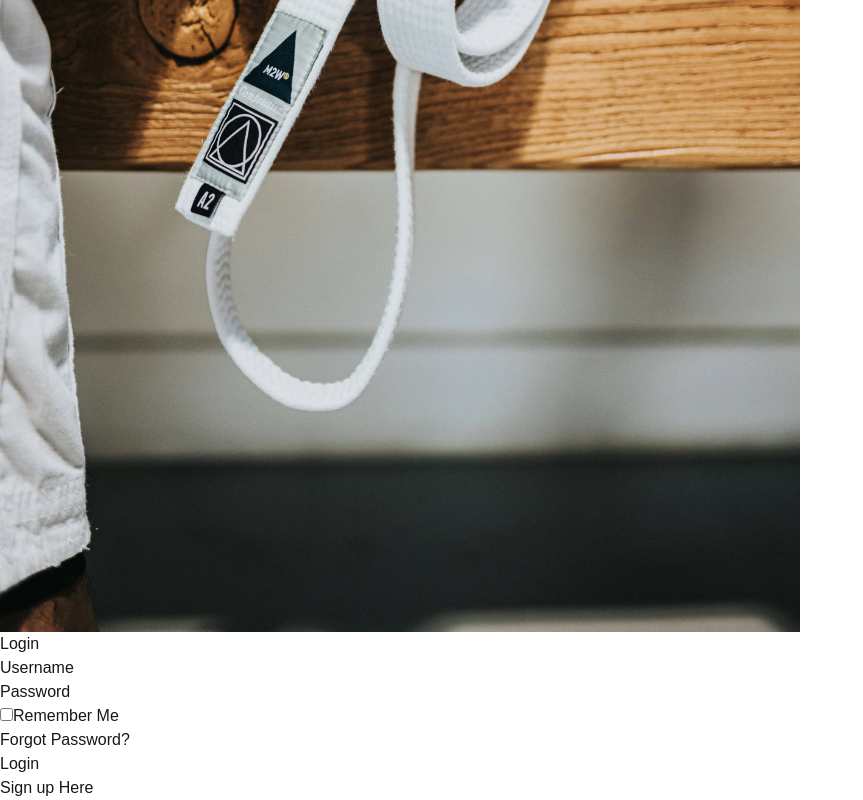
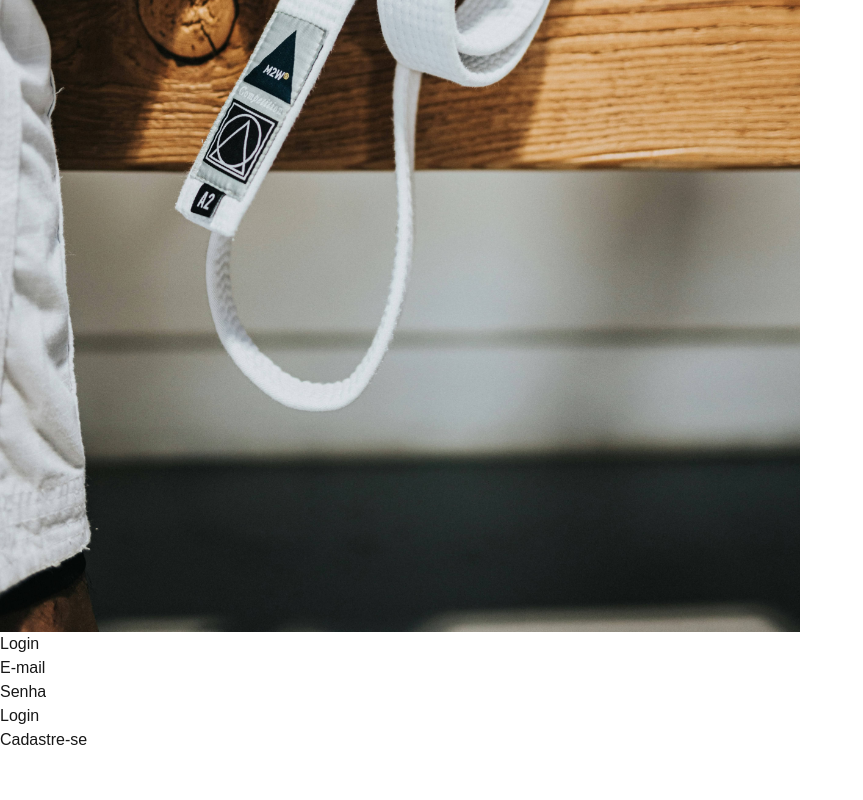
Before and after one commit to renatoReboucas/app-judo, a Next.js app: page / in a window 1280 px wide. Shown: the part 567-1367 px from the top of the page, without its empty margins (0-863 px from the left). After the commit the page ends 1319 px from the top, so only its background shows below. Built offline with nearby package versions, Linux system fonts and the light colour scheme.

Commit message:
feat: login page

```diff
--- a/src/app/page.tsx
+++ b/src/app/page.tsx
@@ -20,32 +20,32 @@ export default function Home() {
         <form action="#" method="POST">
           {/* Username Input */}
           <div className="mb-4">
-            <label htmlFor="username" className="block text-gray-600">
-              Username
+            <label htmlFor="email" className="block text-gray-600">
+              E-mail
             </label>
             <input
               type="text"
-              id="username"
-              name="username"
+              id="email"
+              name="email"
               className="w-full border border-gray-300 rounded-md py-2 px-3 focus:outline-none focus:border-blue-500"
               autoComplete="off"
             />
           </div>
           {/* Password Input */}
           <div className="mb-4">
-            <label htmlFor="password" className="block text-gray-600">
-              Password
+            <label htmlFor="senha" className="block text-gray-600">
+              Senha
             </label>
             <input
               type="password"
-              id="password"
-              name="password"
+              id="senha"
+              name="senha"
               className="w-full border border-gray-300 rounded-md py-2 px-3 focus:outline-none focus:border-blue-500"
               autoComplete="off"
             />
           </div>
           {/* Remember Me Checkbox */}
-          <div className="mb-4 flex items-center">
+          {/* <div className="mb-4 flex items-center">
             <input
               type="checkbox"
               id="remember"
@@ -55,13 +55,13 @@ export default function Home() {
             <label htmlFor="remember" className="text-gray-600 ml-2">
               Remember Me
             </label>
-          </div>
+          </div> */}
           {/* Forgot Password Link */}
-          <div className="mb-6 text-blue-500">
+          {/* <div className="mb-6 text-blue-500">
             <a href="#" className="hover:underline">
               Forgot Password?
             </a>
-          </div>
+          </div> */}
           {/* Login Button */}
           <button
             type="submit"
@@ -73,7 +73,7 @@ export default function Home() {
         {/* Sign up Link */}
         <div className="mt-6 text-blue-500 text-center">
           <a href="#" className="hover:underline">
-            Sign up Here
+            Cadastre-se
           </a>
         </div>
       </div>
```
